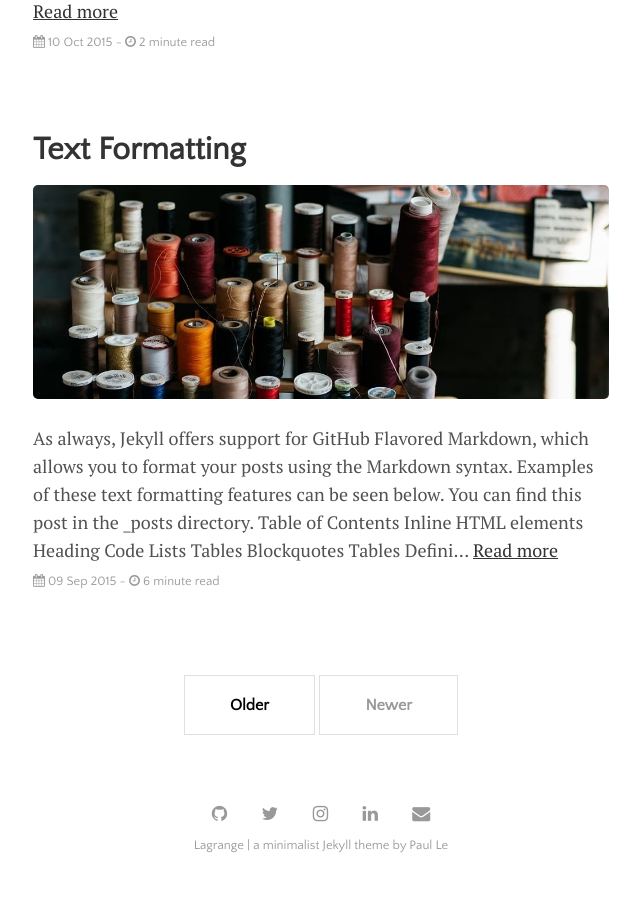
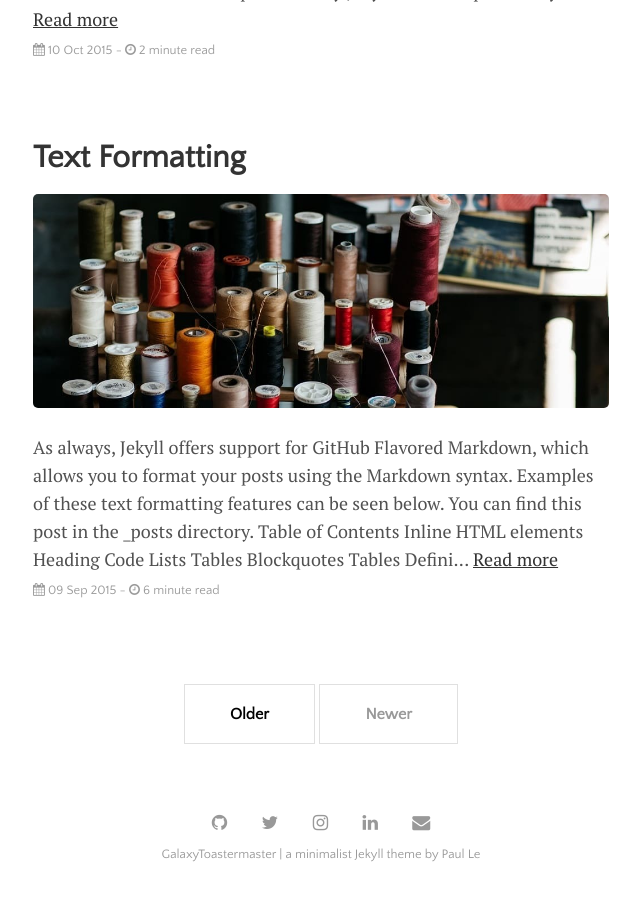
Before and after one commit to dapast1289/GalaxyToastermasterClub, a Jekyll site: the page built from index.html, in a window 1280 px wide and 900 px high, scrolled down 2275 px. Shown: the whole window, without its empty margins (319-959 px from the left). Built offline with Jekyll 4.4.1, drawn with Linux system fonts in a browser that asks for light colours; nearby versions of some CDN libraries; the list of posts is cut into pages by our own code; some of the changed text lies outside the part shown.

Commit message:
update setting

```diff
--- a/_config.yml
+++ b/_config.yml
@@ -1,9 +1,10 @@
 # Site Settings
 
-paginate:            5
+paginate: 5
 
 # Build settings
 markdown:            kramdown
+baseurl: /GalaxyToastmaster
 highlighter:         rouge
 permalink:           none
 plugins:             [jekyll-paginate, jekyll-sitemap, jekyll-feed]
@@ -12,5 +13,5 @@ plugins:             [jekyll-paginate, jekyll-sitemap, jekyll-feed]
 title:		     "{{ site.data.settings.title }} | {{ site.data.settings.tagline }}"
 
 # RSS 2.0 can be used instead of Atom by uncommenting following two lines
-#feed:
-#   path:	     rss-feed.xml
+feed:
+   path:	     rss-feed.xml
--- a/_data/settings.yml
+++ b/_data/settings.yml
@@ -1,5 +1,5 @@
-title:  Lagrange
-tagline:  a minimalist Jekyll theme
+title: GalaxyToastermaster
+tagline: a minimalist Jekyll theme
 author:
   name: 'Paul Le'
   twitter:  paululele
--- a/_includes/header.html
+++ b/_includes/header.html
@@ -1,5 +1,6 @@
 <header class="masthead">
   <h3 class="masthead-title">
+    <img src="smiley.gif" alt="Smiley face" height="42" width="42">
     <a href="{{ site.github.url }}/">{{ site.data.settings.title }}</a>
     <small class="masthead-subtitle">{{ site.data.settings.tagline }}</small>
     {% include menu.html %}
```
Also changed, not shown: assets/img/base/tost-newlogo.png (added).
